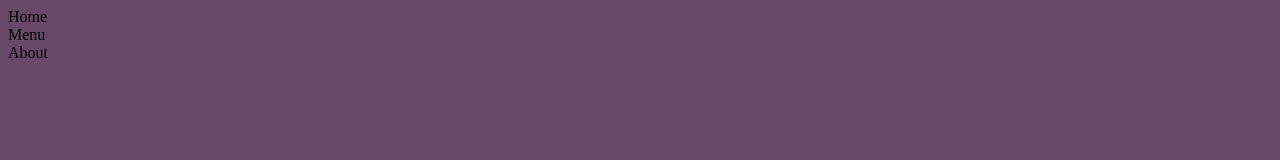
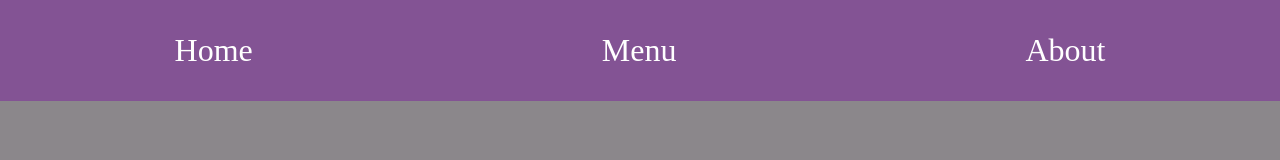
Before and after one commit to EthanL02/odin-restraunt, a website built with webpack: page src/template.html in a window 1280 px wide. Built offline with nearby package versions, Linux system fonts and the light colour scheme.

Commit message:
Style navigation bar

```diff
--- a/src/styles.css
+++ b/src/styles.css
@@ -1,3 +1,13 @@
 body {
-    background-color: rgb(104, 74, 104);
+    background-color: rgb(139, 135, 139);
+    margin: 0;
 }
+
+header {
+    display: flex;
+    justify-content: space-around;
+    background-color: rgb(131, 83, 148);
+    color: white;
+    font-size: min(5vw, 2em);
+    padding-block: 1em;
+}
```
